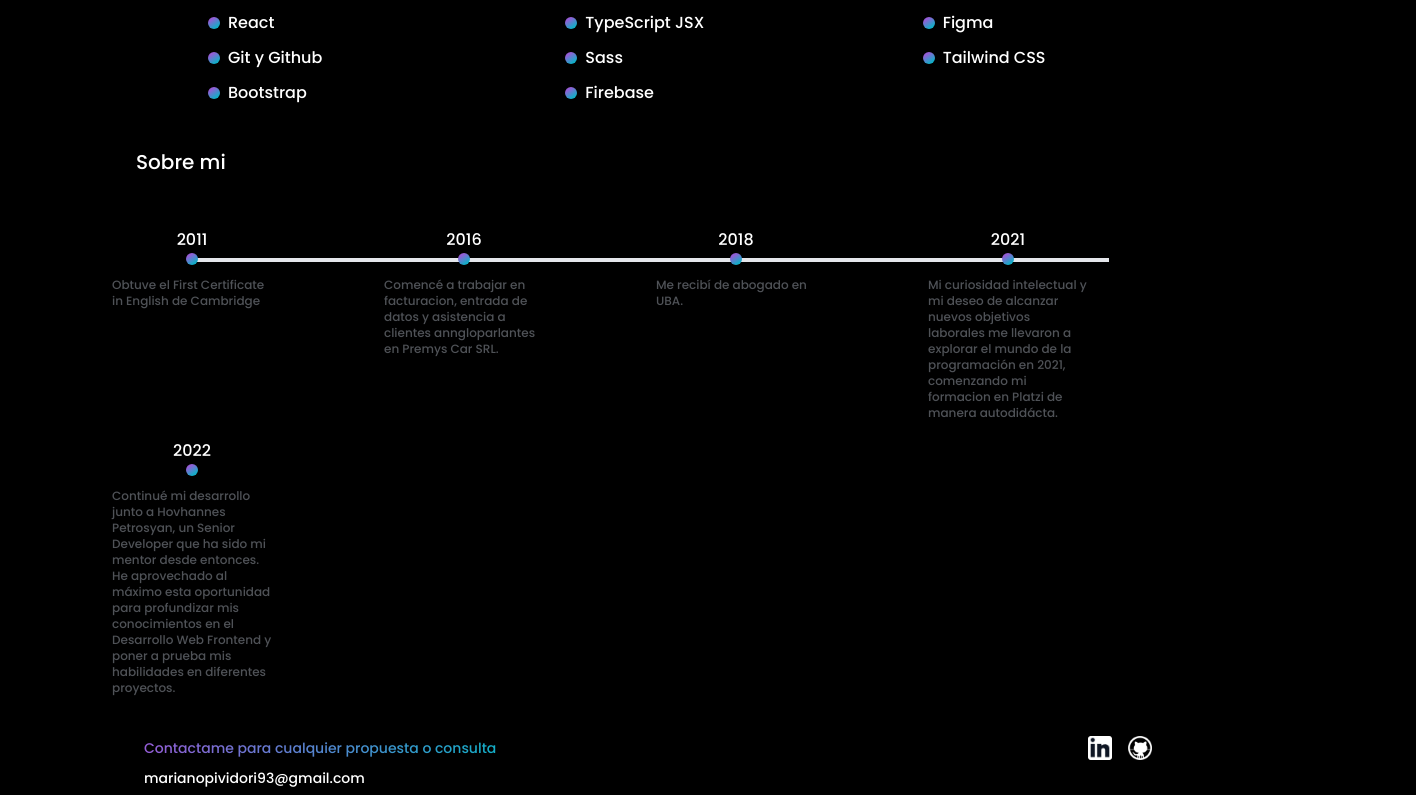
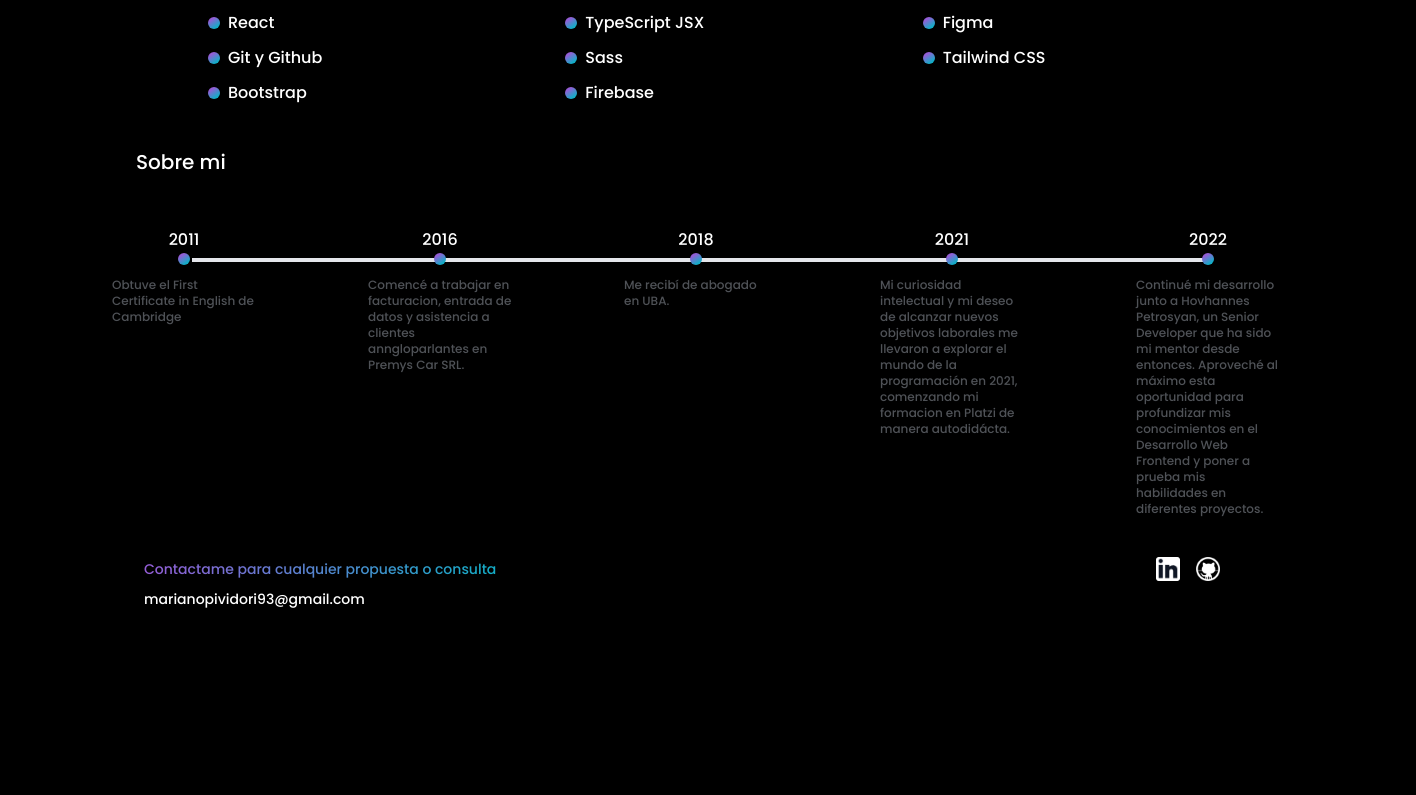
Before and after one commit to Marianopiv/portfolio-piv, a React (Vite) app: page / in a window 1280 px wide. Shown: the part 2002-2797 px from the top of the page, 1416 px wide, since content can reach past the window. After the commit the page ends 2627 px from the top, so only its background shows below. Built offline with nearby package versions, Linux system fonts and the light colour scheme.

Commit message:
ajusto el responsive

```diff
--- a/src/FireBase.jsx
+++ b/src/FireBase.jsx
@@ -1,5 +1,7 @@
 // Import the functions you need from the SDKs you need
 import { initializeApp } from "firebase/app";
+import {getFirestore} from "firebase/firestore"
+import { getDatabase } from "firebase/database";
 // TODO: Add SDKs for Firebase products that you want to use
 // https://firebase.google.com/docs/web/setup#available-libraries
 
@@ -15,3 +17,5 @@ const firebaseConfig = {
 
 // Initialize Firebase
 const app = initializeApp(firebaseConfig);
+export const db = getFirestore(app);
+export const database = getDatabase(app);
--- a/src/components/aboutMe/AboutMe.jsx
+++ b/src/components/aboutMe/AboutMe.jsx
@@ -27,18 +27,18 @@ const AboutMe = () => {
           ))}
           <div className="absolute border-2 opacity-80 h-80  left-14 sm:left-custom"></div>
         </div>
-        <div className="hidden gap-4 flex-wrap relative md:flex">
+        <div className="hidden gap-4 relative md:flex">
           {sobreMi.map(({ año, logro }, index) => (
             <div
               key={index}
               className="flex items-center md:pl-4 flex-wrap flex-col xl:pr-20"
             >
               <p className="">{año}</p>
-                <div className="absolute border-2 opacity-80 w-custom w-customlg top-8  left-24"></div>
+                <div className="absolute border-2 opacity-80 w-custom top-8 w-customlg  left-24"></div>
               <div className="item-point w-3 z-20 ">
               </div>
-              <p className="w-40 text-right text-xs text-[#4f5257] story pt-3 xl:text-left ">
-                {logro.slice(0, 274)}
+              <p className="w-36 text-left text-xs text-[#4f5257] story pt-3 xl:text-left ">
+                {logro.slice(0, 270)}
               </p>
             </div>
           ))}
--- a/src/components/aboutMe/aboutMe.css
+++ b/src/components/aboutMe/aboutMe.css
@@ -15,13 +15,14 @@
 
 @media (min-width: 768px) {
     .w-custom {
-        width: 70.333333%;
+        width: 81.333333%;
     }
 
 }
 @media (min-width: 1024px) {
     .w-customlg {
-        width: 81.333333%;
+        width: 80.333333%;
+        margin-right:2px;
     }
 
 }
--- a/src/components/footer/Footer.jsx
+++ b/src/components/footer/Footer.jsx
@@ -1,7 +1,9 @@
 import React from "react";
 import { icons } from "../../config/config";
+import useMostrar from "../../hook/useMostrar";
 
 const Footer = () => {
+  const {openLinkInNewWindow} = useMostrar()
   return (
     <div className="flex flex-col gap-2 pb-4 sm:pl-9 lg:pl-28 xl:pl-32">
     <div className="flex px-4 pt-10 items-center">
@@ -10,9 +12,9 @@ const Footer = () => {
       </h3>
       <div className="flex gap-4 justify-center w-2/4 lg:justify-end lg:gap-4 lg:ml-24">
         {icons.map(({img,link}, index) => (
-         <a  key={index} className="" href={link}>
+         <div  key={index} className="hover:cursor-pointer" onClick={()=>openLinkInNewWindow(link)}>
          <img  className="w-6 h-6" src={img} alt="" />
-       </a>
+       </div>
         ))}
       </div>
     </div>
--- a/src/components/navBar/NavBar.jsx
+++ b/src/components/navBar/NavBar.jsx
@@ -3,7 +3,7 @@ import { icons } from "../../config/config";
 import useMostrar from "../../hook/useMostrar";
 
 const NavBar = () => {
-  const { handleClick } = useMostrar();
+  const { handleClick,openLinkInNewWindow } = useMostrar();
   return (
     <>
       <div className="border-0 w-full bg-black text-white relative sm:flex">
@@ -12,9 +12,9 @@ const NavBar = () => {
             <p className="">M.P portfolio</p>
             <div className="flex gap-4 justify-end w-2/4 sm:hidden">
               {icons.map(({ img, link }, index) => (
-                  <a key={index} className="" href={link}>
+                  <div key={index} className="" onClick={()=>openLinkInNewWindow(link)}>
                     <img className="w-6 h-6" src={img} alt="" />
-                  </a>
+                  </div>
               ))}
             </div>
           </div>
@@ -41,9 +41,9 @@ const NavBar = () => {
         </div>
         <div className="sm:flex gap-4 justify-center w-1/3 py-2 hidden ">
           {icons.map(({img,link}, index) => (
-            <a  key={index} className="" href={link}>
+            <div  key={index} className="" onClick={()=>openLinkInNewWindow(link)}>
             <img  className="w-6 h-6" src={img} alt="" />
-          </a>
+          </div>
           ))}
         </div>
       </div>
--- a/src/components/projecto/Projecto.jsx
+++ b/src/components/projecto/Projecto.jsx
@@ -4,9 +4,7 @@ import Button from "../../UI/Button";
 import "./projecto.css";
 
 const Projecto = ({ name, img, tecnologias, descripcion, url,github }) => {
-  function openLinkInNewWindow(url) {
-    window.open(url, '_blank');
-  }
+  const {openLinkInNewWindow} = useMostrar()
 
   return (
     <div
--- a/src/config/config.js
+++ b/src/config/config.js
@@ -99,4 +99,4 @@ export const projects = [
 
 export const tecnologias = ["HTML", "CSS", "JavaScript", "React", "TypeScript JSX", "Figma", "Git y Github", "Sass", "Tailwind CSS", "Bootstrap", "Firebase"]
 
-export const sobreMi = [{año:"2011",logro:"Obtuve el First Certificate in English de Cambridge"},{año:"2016",logro:"Comencé a trabajar en facturacion, entrada de datos y asistencia a clientes anngloparlantes en Premys Car SRL."},{año:"2018",logro:"Me recibí de abogado en UBA."},{año:"2021",logro:"Mi curiosidad intelectual y mi deseo de alcanzar nuevos objetivos laborales me llevaron a explorar el mundo de la programación en 2021, comenzando mi formacion en Platzi de manera autodidácta."},{año:"2022",logro:"Continué mi desarrollo junto a Hovhannes Petrosyan, un Senior Developer que ha sido mi mentor desde entonces. He aprovechado al máximo esta oportunidad para profundizar mis conocimientos en el Desarrollo Web Frontend y poner a prueba mis habilidades en diferentes proyectos. Al final del año, incluso tuve la oportunidad de tomar parte en el reto Skill UP de Alkemy junto con dos colegas."}]
+export const sobreMi = [{año:"2011",logro:"Obtuve el First Certificate in English de Cambridge"},{año:"2016",logro:"Comencé a trabajar en facturacion, entrada de datos y asistencia a clientes anngloparlantes en Premys Car SRL."},{año:"2018",logro:"Me recibí de abogado en UBA."},{año:"2021",logro:"Mi curiosidad intelectual y mi deseo de alcanzar nuevos objetivos laborales me llevaron a explorar el mundo de la programación en 2021, comenzando mi formacion en Platzi de manera autodidácta."},{año:"2022",logro:"Continué mi desarrollo junto a Hovhannes Petrosyan, un Senior Developer que ha sido mi mentor desde entonces. Aproveché al máximo esta oportunidad para profundizar mis conocimientos en el Desarrollo Web Frontend y poner a prueba mis habilidades en diferentes proyectos. Al final del año, incluso tuve la oportunidad de tomar parte en el reto Skill UP de Alkemy junto con dos colegas."}]
--- a/src/hook/useMostrar.jsx
+++ b/src/hook/useMostrar.jsx
@@ -7,6 +7,9 @@ const useMostrar = () => {
     const contactoSection = document.querySelector(`#${section}`);
     contactoSection.scrollIntoView({ behavior: "smooth" });
   }
-  return { setMostrar,mostrar,handleClick };
+  function openLinkInNewWindow(url) {
+    window.open(url, '_blank');
+  }
+  return { setMostrar,mostrar,handleClick,openLinkInNewWindow };
 };
 export default useMostrar;
--- /dev/null
+++ b/src/hook/useServices.jsx
@@ -0,0 +1,9 @@
+import React from "react";
+import { db } from "../FireBase";
+
+const useServices = () => {
+
+  return {};
+};
+
+export default useServices;
```
Also changed, not shown: 1 other file (tests, documents, lock files or other folders).
